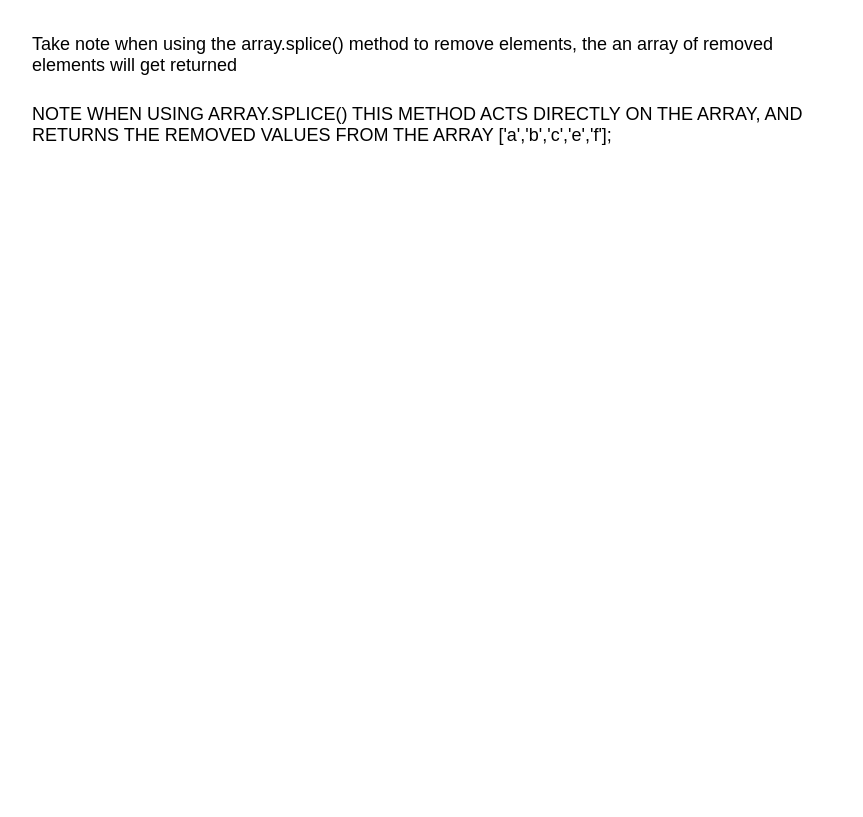
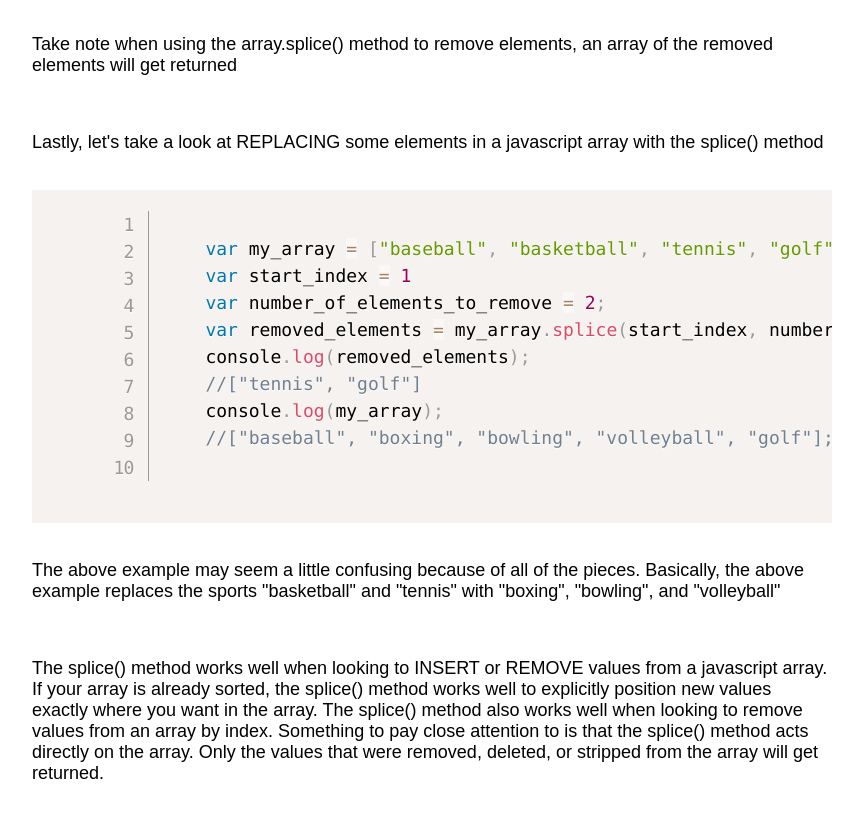
Before and after one commit to djrosenbaum/DevelopIntelligence, a plain HTML site: page javascript/splice/index.html in a window 1280 px wide. Shown: the part 1352-2169 px from the top of the page, without its empty margins (208-1071 px from the left). Before the commit the page ends 1506 px from the top, so only its background shows below. Drawn offline with Linux system fonts and the light colour scheme.

Commit message:
finishing up this article on the splice() method

```diff
--- a/javascript/splice/index.html
+++ b/javascript/splice/index.html
@@ -1,7 +1,7 @@
 <!DOCTYPE html>
 <html>
 	<head>
-		<title>Learn to Add and Remove elements with Array.splice()</title>
+		<title>Insert, Remove, and Replace elements with Array.splice()</title>
 		<link href="../prism/prism.css" rel="stylesheet" />
 		<script src="../prism/prism.js"></script>
 		<!-- <script src="library/jquery.min.js"></script> -->
@@ -54,7 +54,7 @@
 
 	<div class="page_wrapper">
 
-		<div class="article_title">Learn to Insert, Remove, and Replace elements with Array.splice()</span></div>
+		<div class="article_title">Insert, Remove, and Replace elements with Array.splice()</span></div>
 
 		<div class="description">
 			<p>When you already have an existing array and need to make some edits, the Array.splice() method comes in handy. The splice() method allows you to INSERT, REMOVE, and REPLACE elements from a javascript array.</p>
@@ -64,7 +64,7 @@
 			<p>Before jumping into any examples, let's start by taking a look at the arguments passed into the splice() method. Array.splice(start_index, number_of_elements_to_remove)</p>
 			<p>start_index refers to the position in the array where the Insertion or Removal of elements will begin.</p>
 			<p>number_of_elements_to_remove will begin at the start index, and remove X number of elements from the array</p>
-			<p>all arguments following number_of_elements_to_remove will get inserted to the array from the start_index</p>
+			<p>all arguments following number_of_elements_to_remove will get inserted in to the array from the start_index</p>
 		</div>
 
 		<div class="description">
@@ -75,7 +75,7 @@
 		<pre class="line-numbers">
 			<code class="language-javascript">
 				var my_array = [0,1,3,4];
-				var start_index = 2
+				var start_index = 2;
 				var number_of_elements_to_remove = 0;
 				my_array.splice(start_index, number_of_elements_to_remove, 2);
 				console.log(my_array);
@@ -84,35 +84,54 @@
 		</pre>
 
 		<div class="description">
-			<p>Take note when using the array.splice() method, the splice() method acts directly on the array. So my_array calling the splice() method gets updated.</p>
+			<p>Take note when using the array.splice() method, the splice() method acts directly on the array. So calling the splice() method on my_array, will update my_array.</p>
 		</div>
 
 		<div class="description">
-			<p>Let's take a look at an example of removing an element from an array in javascript.</p>
+			<p>Let's take a look at an example of REMOVING an element from an array in javascript.</p>
 		</div>
 
 		<pre class="line-numbers">
 			<code class="language-javascript">
-				var my_array = ['a','b','c','k','d'];
+				var my_array = ["a","b","c","k","d"];
 				var start_index = 3
 				var number_of_elements_to_remove = 1;
 				var removed_elements = my_array.splice(start_index, number_of_elements_to_remove);
 				console.log(removed_elements);
-				//['k']
+				//["k"]
 				console.log(my_array);
-				//['a','b','c','d'];
+				//["a","b","c","d"];
 			</code>
 		</pre>
 
 		<div class="description">
-			<p>Take note when using the array.splice() method to remove elements, the an array of removed elements will get returned</p>
+			<p>Take note when using the array.splice() method to remove elements, an array of the removed elements will get returned</p>
 		</div>
 
+		<div class="description">
+			<p>Lastly, let's take a look at REPLACING some elements in a javascript array with the splice() method</p>
+		</div>
 
+		<pre class="line-numbers">
+			<code class="language-javascript">
+				var my_array = ["baseball", "basketball", "tennis", "golf"];
+				var start_index = 1
+				var number_of_elements_to_remove = 2;
+				var removed_elements = my_array.splice(start_index, number_of_elements_to_remove, "boxing", "bowling", "volleyball");
+				console.log(removed_elements);
+				//["tennis", "golf"]
+				console.log(my_array);
+				//["baseball", "boxing", "bowling", "volleyball", "golf"];
+			</code>
+		</pre>
 
-		NOTE WHEN USING ARRAY.SPLICE() THIS METHOD ACTS DIRECTLY ON THE ARRAY, AND RETURNS THE REMOVED VALUES FROM THE ARRAY
+		<div class="description">
+			<p>The above example may seem a little confusing because of all of the pieces.  Basically, the above example replaces the sports "basketball" and "tennis" with "boxing", "bowling", and "volleyball"</p>
+		</div>
 
-		['a','b','c','e','f'];
+		<div class="description">
+			<p>The splice() method works well when looking to INSERT or REMOVE values from a javascript array. If your array is already sorted, the splice() method works well to explicitly position new values exactly where you want in the array. The splice() method also works well when looking to remove values from an array by index. Something to pay close attention to is that the splice() method acts directly on the array. Only the values that were removed, deleted, or stripped from the array will get returned.</p>
+		</div>
 
 	</div>
 
```
